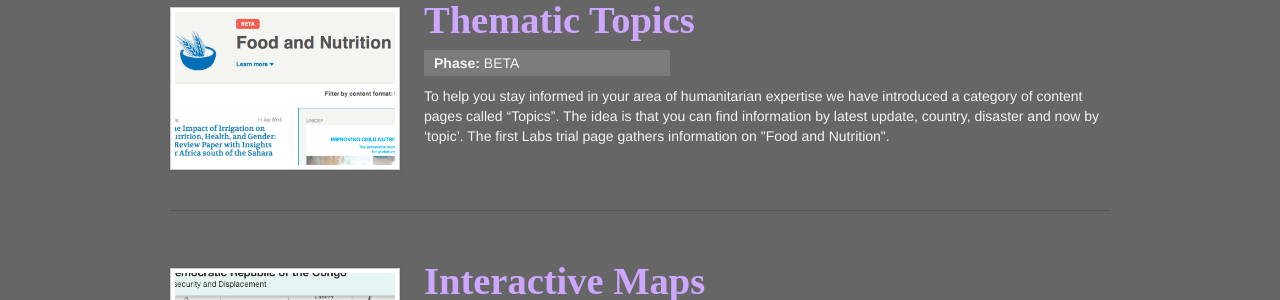
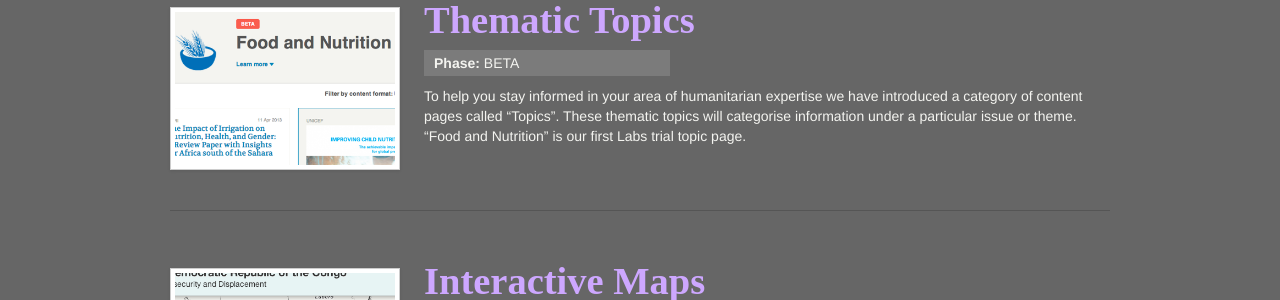
Before and after one commit to UN-OCHA/rwint-labs, a Jekyll site: the page built from index.html, in a window 1280 px wide. Shown: the part 1093-1393 px from the top of the page. Built offline with Jekyll 4.4.1, drawn with Linux system fonts in a browser that asks for light colours; some web fonts are replaced.

Commit message:
redo wording for thematic topics

```diff
--- a/_posts/2013-01-08-rw_topics.html
+++ b/_posts/2013-01-08-rw_topics.html
@@ -7,4 +7,4 @@ phase: Beta
 image: img/rw-thumbnail-topic.png
 ---
 
-To help you stay informed in your area of humanitarian expertise we have introduced a category of content pages called “Topics”. The idea is that you can find information by latest update, country, disaster and now by ‘topic’. The first Labs trial page gathers information on "Food and Nutrition".
+To help you stay informed in your area of humanitarian expertise we have introduced a category of content pages called “Topics”. These thematic topics will categorise information under a particular issue or theme. “Food and Nutrition” is our first Labs trial topic page.
```
